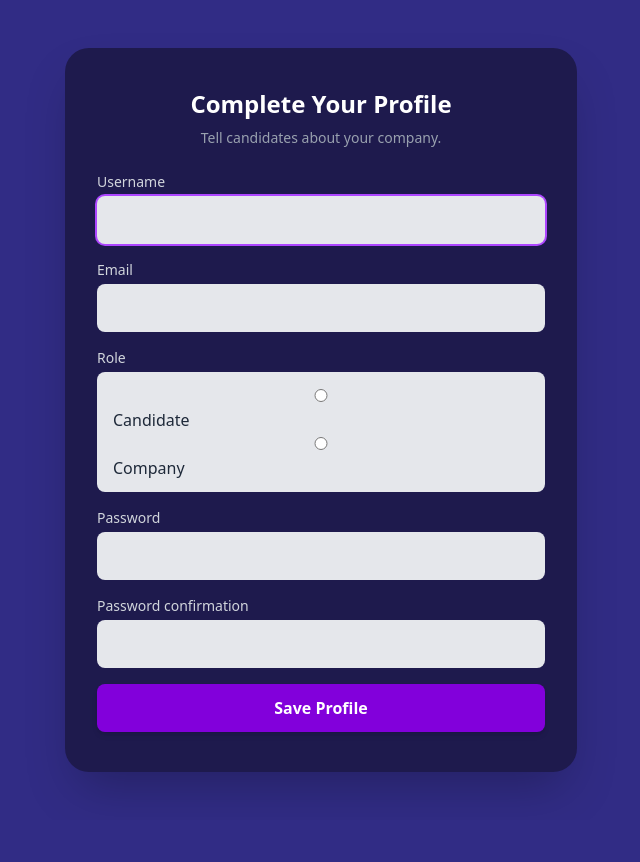
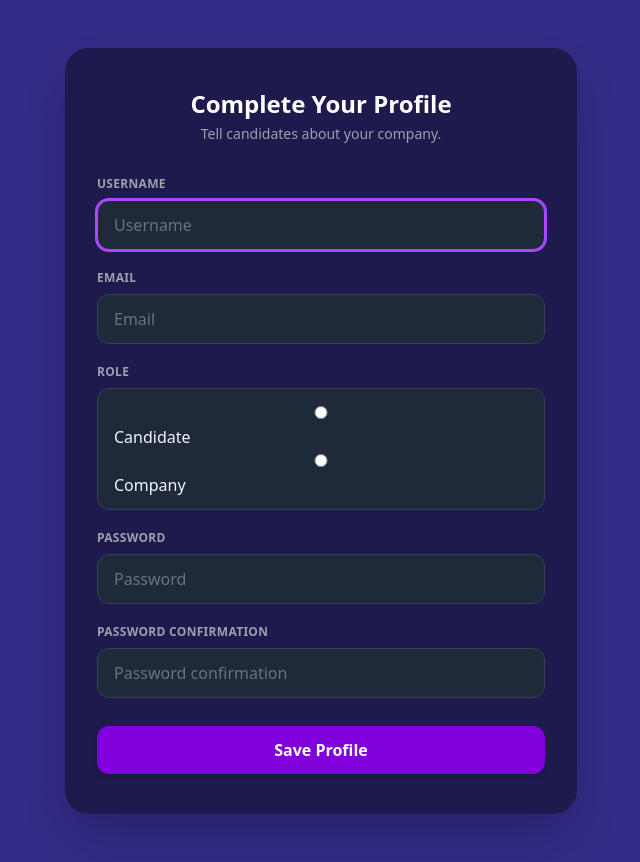
Before and after one commit to raheelhassangit/Job_Portal, a Django app: template profiles/templates/profiles/profile_setup.html in a window 1280 px wide. Shown: the whole page, without its empty margins (319-959 px from the left). Before the commit the page ends 793 px from the top, so only its background shows below. Run offline with Django 5.2, Linux system fonts and the light colour scheme; the template is opened without the code that fills it: values that come from a table or form of the project are taken from there, others are empty; style sheets or scripts are compiled from the project's sources; some libraries are stand-ins or nearby versions.

Commit message:
profile_setup.html

```diff
--- a/profiles/templates/profiles/profile_setup.html
+++ b/profiles/templates/profiles/profile_setup.html
@@ -5,32 +5,54 @@
 {% block content %}
 <div class="w-full max-w-lg bg-indigo-950 rounded-3xl shadow-2xl overflow-hidden my-12">
   <div class="px-8 pt-10 pb-10">
-    <h2 class="text-white text-2xl font-bold text-center mb-2">Complete Your Profile</h2>
-    <p class="text-gray-400 text-sm text-center mb-6">
+    <h2 class="text-white text-2xl font-bold text-center mb-1">Complete Your Profile</h2>
+    <p class="text-gray-400 text-sm text-center mb-8">
       {% if request.user.role == "candidate" %}
         Tell employers a bit about yourself.
       {% else %}
         Tell candidates about your company.
       {% endif %}
     </p>
-    <form method="post" enctype="multipart/form-data" class="space-y-4">
+
+    <form method="post" enctype="multipart/form-data" class="space-y-5">
       {% csrf_token %}
       {% for field in form %}
         <div>
-          <label class="block text-gray-300 text-sm font-medium mb-1">{{ field.label }}</label>
+          {% if field.field.widget.input_type == "file" %}
+            <label class="block text-gray-400 text-xs uppercase tracking-wide font-semibold mb-2">{{ field.label }}</label>
+            <label for="{{ field.id_for_label }}"
+                   class="flex items-center justify-center gap-2 w-full border-2 border-dashed border-gray-600 rounded-xl py-4 text-gray-400 text-sm cursor-pointer hover:border-purple-500 hover:text-purple-400 transition">
+              <svg xmlns="http://www.w3.org/2000/svg" class="h-5 w-5" fill="none" viewBox="0 0 24 24" stroke="currentColor" stroke-width="2">
+                <path stroke-linecap="round" stroke-linejoin="round" d="M3 16.5v2.25A2.25 2.25 0 005.25 21h13.5A2.25 2.25 0 0021 18.75V16.5M16.5 7.5L12 3m0 0L7.5 7.5M12 3v13.5" />
+              </svg>
+              <span id="{{ field.id_for_label }}-label">Choose {{ field.label|lower }}</span>
+            </label>
+            {{ field|add_class:"hidden" }}
+            <script>
+              document.getElementById("{{ field.id_for_label }}").addEventListener("change", function(e){
+                const label = document.getElementById("{{ field.id_for_label }}-label");
+                label.textContent = e.target.files.length ? e.target.files[0].name : "Choose {{ field.label|lower }}";
+              });
+            </script>
 
-          {% if field.field.widget.input_type == "file" %}
-            {{ field }}
           {% elif field.field.widget.input_type == "select" %}
-            {% render_field field class="w-full bg-gray-200 rounded-lg px-4 py-3 text-gray-800 focus:outline-none focus:ring-2 focus:ring-purple-500" %}
+            <label class="block text-gray-400 text-xs uppercase tracking-wide font-semibold mb-2">{{ field.label }}</label>
+            {% render_field field class="w-full bg-gray-800 text-gray-100 border border-gray-700 rounded-xl px-4 py-3 focus:outline-none focus:ring-2 focus:ring-purple-500 focus:border-purple-500 transition" %}
+
+          {% elif field.name == "bio" or field.name == "experience" or field.name == "education" or field.name == "description" %}
+            <label class="block text-gray-400 text-xs uppercase tracking-wide font-semibold mb-2">{{ field.label }}</label>
+            {% render_field field rows="3" class="w-full bg-gray-800 text-gray-100 placeholder-gray-500 border border-gray-700 rounded-xl px-4 py-3 focus:outline-none focus:ring-2 focus:ring-purple-500 focus:border-purple-500 transition resize-none" placeholder=field.label %}
+
           {% else %}
-            {% render_field field class="w-full bg-gray-200 rounded-lg px-4 py-3 text-gray-800 focus:outline-none focus:ring-2 focus:ring-purple-500" %}
+            <label class="block text-gray-400 text-xs uppercase tracking-wide font-semibold mb-2">{{ field.label }}</label>
+            {% render_field field class="w-full bg-gray-800 text-gray-100 placeholder-gray-500 border border-gray-700 rounded-xl px-4 py-3 focus:outline-none focus:ring-2 focus:ring-purple-500 focus:border-purple-500 transition" placeholder=field.label %}
           {% endif %}
 
           {% if field.errors %}<p class="text-red-400 text-xs mt-1">{{ field.errors.0 }}</p>{% endif %}
         </div>
       {% endfor %}
-      <button type="submit" class="w-full bg-purple-700 text-white font-semibold py-3 rounded-lg shadow-md hover:bg-purple-600 hover:shadow-lg active:scale-95 transition-all duration-150">
+
+      <button type="submit" class="w-full bg-purple-700 text-white font-semibold py-3 rounded-xl shadow-md hover:bg-purple-600 hover:shadow-lg active:scale-95 transition-all duration-150 mt-2">
         Save Profile
       </button>
     </form>
```
Also changed, not shown: db.sqlite3.
